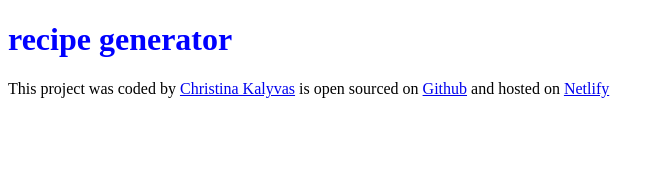
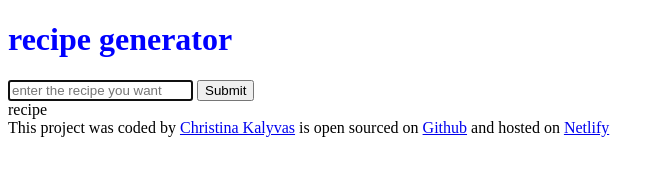
Before and after one commit to kikikal/recipe-generator, a plain HTML site: page index.html in a window 1280 px wide. Shown: the whole page, without its empty margins (0-664 px from the left). Drawn offline with Linux system fonts and the light colour scheme.

Commit message:
added html

```diff
--- a/index.html
+++ b/index.html
@@ -7,7 +7,23 @@
     <title>recipe generator</title>
   </head>
   <body>
-    <h1>recipe generator</h1>
+    <header>
+      <h1>recipe generator</h1>
+    </header>
+    <main>
+      <form action="">
+        <input
+          type="text"
+          name=""
+          id=""
+          placeholder="enter the recipe you want"
+          required
+          autofocus
+        />
+        <input type="submit" />
+        <div>recipe</div>
+      </form>
+    </main>
     <footer>
       This project was coded by
       <a href="https://github.com/kikikal" target="_blank">Christina Kalyvas</a>
```
